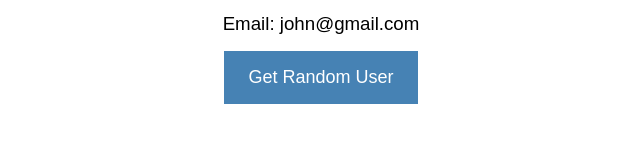
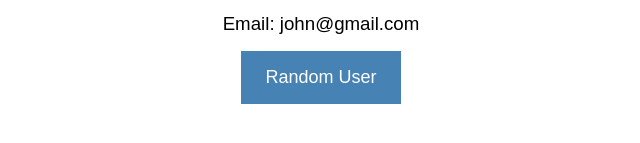
Before and after one commit to DivinIrakiza/vue3-sniffle, a plain HTML site: page index.html in a window 1280 px wide. Shown: the part 531-674 px from the top of the page, without its empty margins (319-959 px from the left). Drawn offline with nearby package versions, Linux system fonts and the light colour scheme.

Commit message:
random-user-generator done with vue3 cdn

```diff
--- a/index.html
+++ b/index.html
@@ -13,7 +13,7 @@
         <img :class="gender" v-bind:src="picture" v-bind:alt="firstName">
         <h1>{{firstName}} {{lastName}}</h1>
         <h3>Email: {{email}}</h3>
-        <button :class="gender" v-on:click="getUser()">Get Random User</button>
+        <button :class="gender" v-on:click="getUser()">Random User</button>
     </div>
 
 
```
